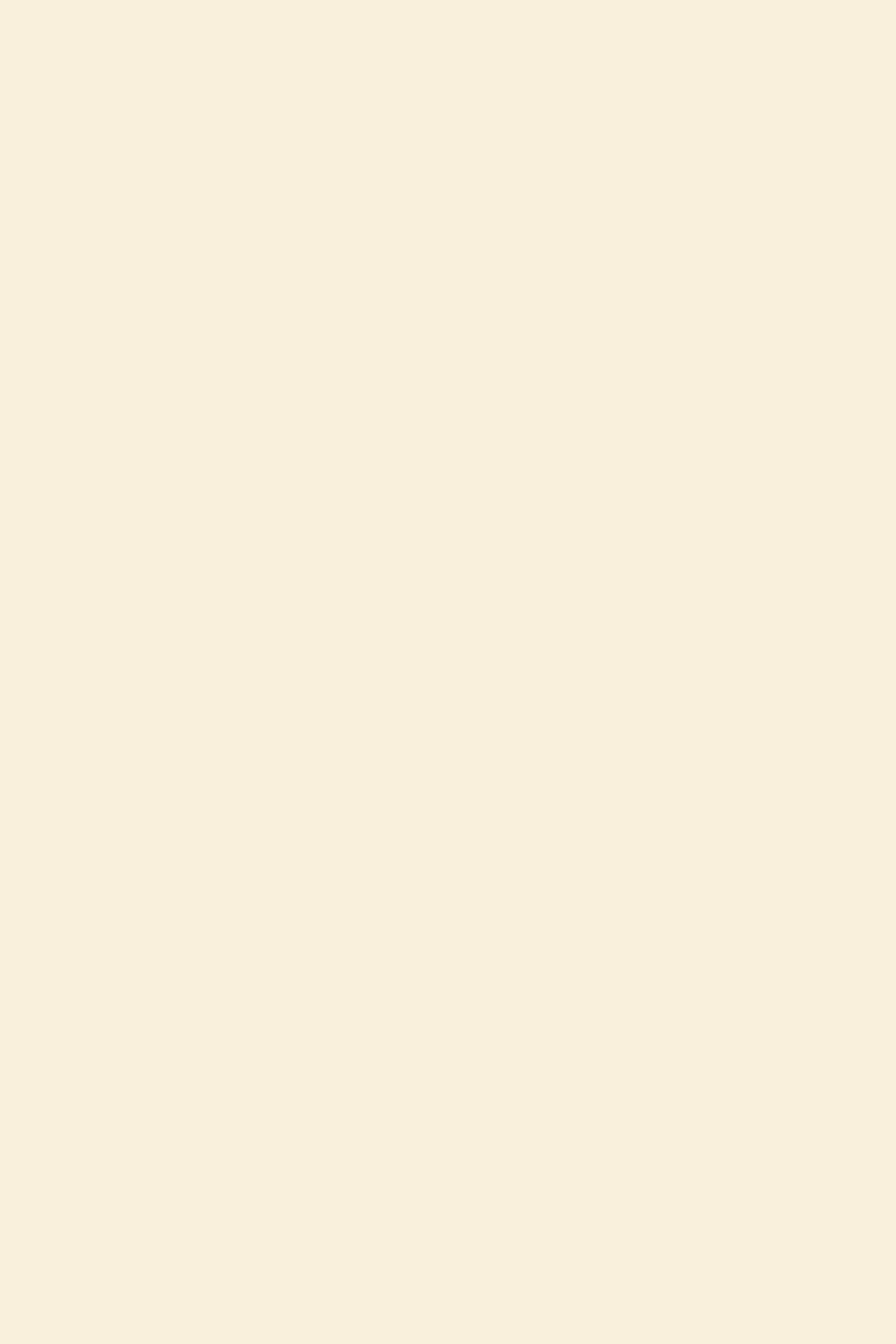
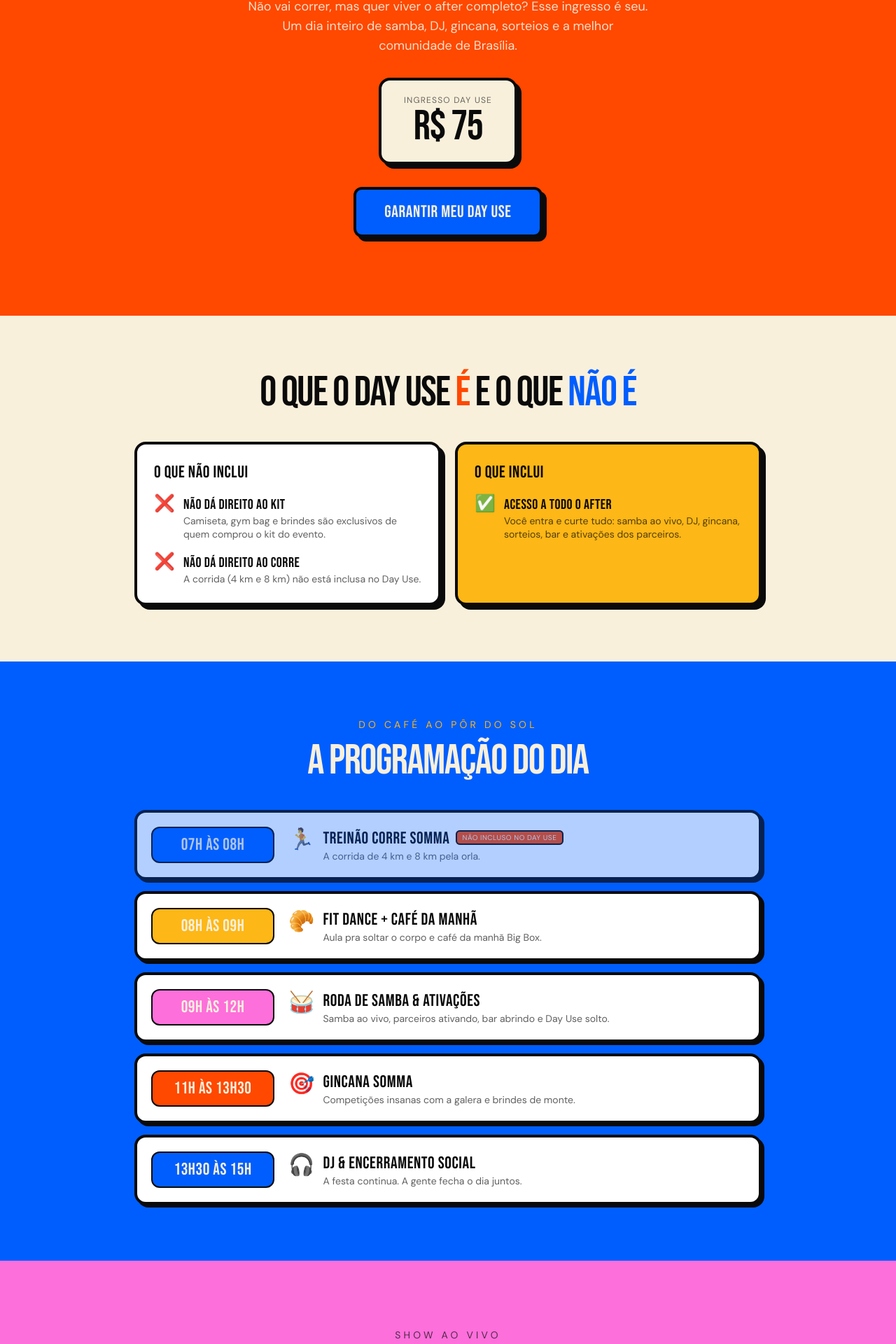
Before and after one commit to sommarunningclub/lp-somma-special-day, a Next.js app: page /dayuse in a window 1280 px wide. Before the commit this address had no page. Shown: the part 429-2349 px from the top of the page at 70% size. Before the commit the page ends 800 px from the top, so only its background shows below. Built offline with nearby package versions, Linux system fonts and the light colour scheme.

Commit message:
feat(dayuse): página /dayuse montando seções e checkout

```diff
--- /dev/null
+++ b/app/dayuse/page.tsx
@@ -0,0 +1,28 @@
+import type { Metadata } from 'next'
+import SmoothScroll from '@/components/SmoothScroll'
+import DayUseHero from '@/components/special-day/dayuse/DayUseHero'
+import DayUseInclui from '@/components/special-day/dayuse/DayUseInclui'
+import DayUsePrograma from '@/components/special-day/dayuse/DayUsePrograma'
+import DayUseShow from '@/components/special-day/dayuse/DayUseShow'
+import DayUseGincana from '@/components/special-day/dayuse/DayUseGincana'
+import DayUseSorteios from '@/components/special-day/dayuse/DayUseSorteios'
+import DayUseCheckout from '@/components/special-day/dayuse/DayUseCheckout'
+
+export const metadata: Metadata = {
+  title: 'Day Use · Special Day — Somma Club',
+  description: 'Ingresso Day Use do Special Day: acesso a todo o after (samba, DJ, gincana e sorteios) por R$ 75. Não inclui kit nem a corrida.',
+}
+
+export default function DayUsePage() {
+  return (
+    <SmoothScroll>
+      <DayUseHero />
+      <DayUseInclui />
+      <DayUsePrograma />
+      <DayUseShow />
+      <DayUseGincana />
+      <DayUseSorteios />
+      <DayUseCheckout />
+    </SmoothScroll>
+  )
+}
```
